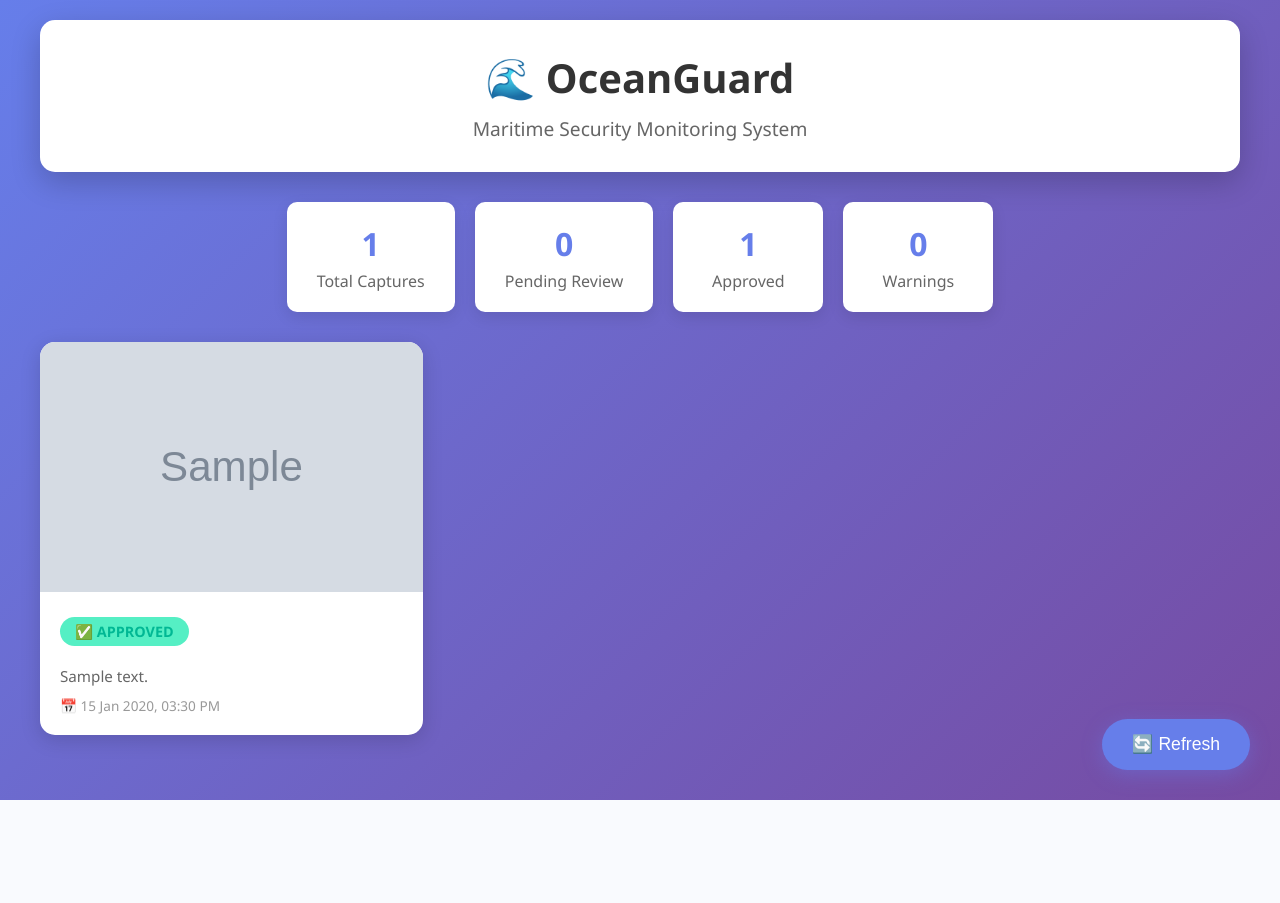
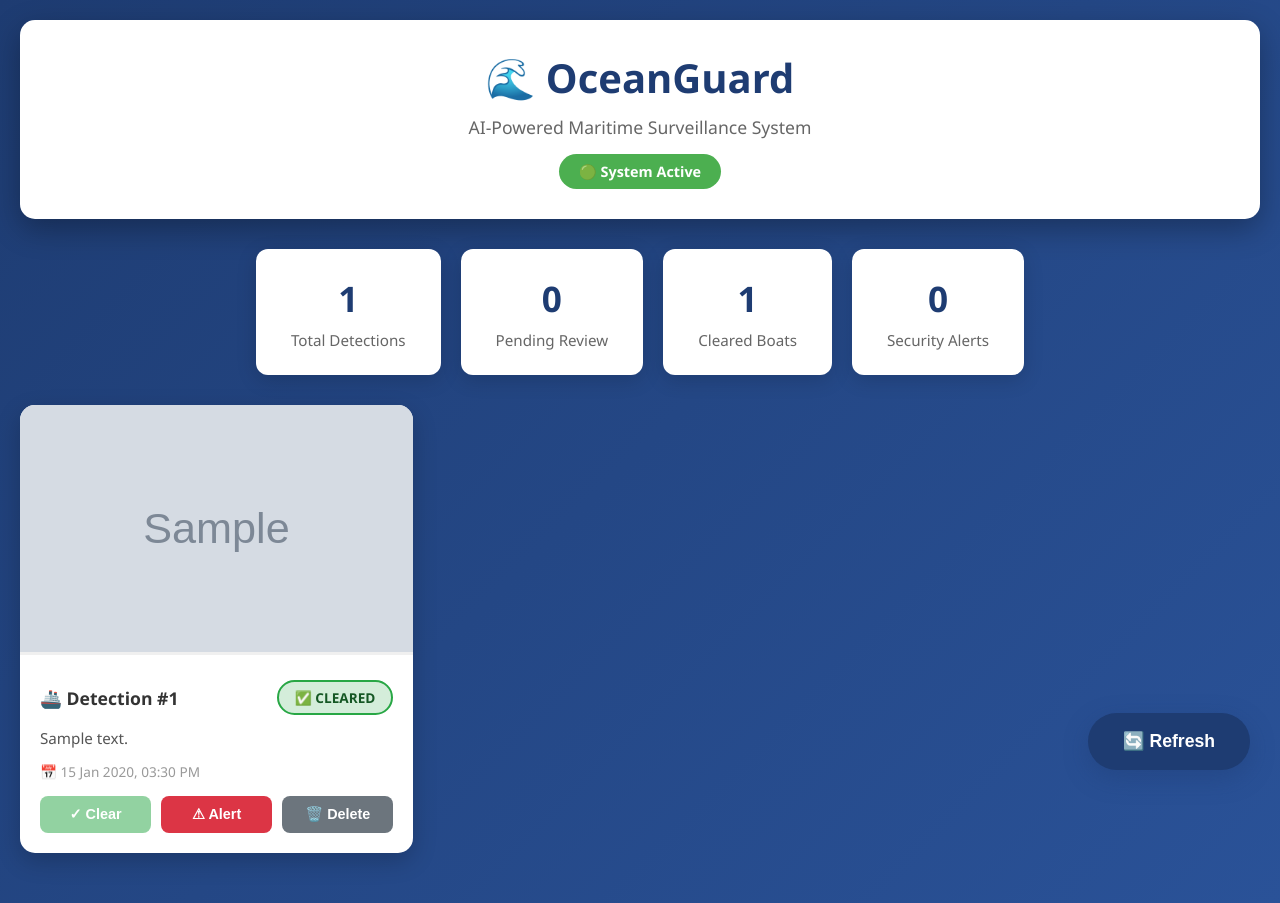
Before and after one commit to Ashu3009/Oceanguard, a Django app: page /gallery/ in a window 1280 px wide. Before the commit the page ends 800 px from the top, so only its background shows below. Run offline with Django 5.2, Linux system fonts and the light colour scheme; tables that the repository leaves empty hold one stand-in row (values such as "Sample post"); grey boxes marked "Sample" are stand-in pictures.

Commit message:
Professional frontend: Boat detection UI with Clear/Alert/Delete buttons

```diff
--- a/camera/templates/gallery.html
+++ b/camera/templates/gallery.html
@@ -3,7 +3,7 @@
 <head>
     <meta charset="UTF-8">
     <meta name="viewport" content="width=device-width, initial-scale=1.0">
-    <title>OceanGuard - Suspicious Boat Gallery</title>
+    <title>OceanGuard - Maritime Surveillance</title>
     <style>
         * {
             margin: 0;
@@ -13,13 +13,13 @@
 
         body {
             font-family: 'Segoe UI', Tahoma, Geneva, Verdana, sans-serif;
-            background: linear-gradient(135deg, #667eea 0%, #764ba2 100%);
+            background: linear-gradient(135deg, #1e3c72 0%, #2a5298 100%);
             min-height: 100vh;
             padding: 20px;
         }
 
         .container {
-            max-width: 1200px;
+            max-width: 1400px;
             margin: 0 auto;
         }
 
@@ -27,20 +27,33 @@
             background: white;
             padding: 30px;
             border-radius: 15px;
-            box-shadow: 0 10px 30px rgba(0,0,0,0.2);
+            box-shadow: 0 10px 30px rgba(0,0,0,0.3);
             text-align: center;
             margin-bottom: 30px;
         }
 
         h1 {
-            color: #333;
+            color: #1e3c72;
             font-size: 2.5em;
             margin-bottom: 10px;
+            font-weight: 700;
         }
 
         .subtitle {
             color: #666;
-            font-size: 1.2em;
+            font-size: 1.1em;
+            margin-bottom: 5px;
+        }
+
+        .system-status {
+            display: inline-block;
+            background: #4CAF50;
+            color: white;
+            padding: 8px 20px;
+            border-radius: 20px;
+            font-size: 0.9em;
+            margin-top: 10px;
+            font-weight: bold;
         }
 
         .stats {
@@ -53,28 +66,34 @@
 
         .stat-card {
             background: white;
-            padding: 20px 30px;
-            border-radius: 10px;
-            box-shadow: 0 5px 15px rgba(0,0,0,0.1);
+            padding: 25px 35px;
+            border-radius: 12px;
+            box-shadow: 0 5px 20px rgba(0,0,0,0.15);
             text-align: center;
-            min-width: 150px;
+            min-width: 160px;
+            transition: transform 0.3s ease;
+        }
+
+        .stat-card:hover {
+            transform: translateY(-3px);
         }
 
         .stat-number {
-            font-size: 2em;
+            font-size: 2.2em;
             font-weight: bold;
-            color: #667eea;
+            color: #1e3c72;
         }
 
         .stat-label {
             color: #666;
-            margin-top: 5px;
+            margin-top: 8px;
+            font-size: 0.95em;
         }
 
         .gallery {
             display: grid;
-            grid-template-columns: repeat(auto-fill, minmax(300px, 1fr));
-            gap: 25px;
+            grid-template-columns: repeat(auto-fill, minmax(320px, 1fr));
+            gap: 30px;
             margin-bottom: 30px;
         }
 
@@ -82,95 +101,168 @@
             background: white;
             border-radius: 15px;
             overflow: hidden;
-            box-shadow: 0 5px 20px rgba(0,0,0,0.15);
+            box-shadow: 0 8px 25px rgba(0,0,0,0.2);
             transition: transform 0.3s ease, box-shadow 0.3s ease;
         }
 
         .boat-card:hover {
-            transform: translateY(-5px);
-            box-shadow: 0 10px 30px rgba(0,0,0,0.3);
+            transform: translateY(-8px);
+            box-shadow: 0 15px 40px rgba(0,0,0,0.3);
         }
 
         .boat-image {
             width: 100%;
             height: 250px;
             object-fit: cover;
+            border-bottom: 3px solid #f0f0f0;
         }
 
         .boat-info {
             padding: 20px;
         }
 
+        .boat-header {
+            display: flex;
+            justify-content: space-between;
+            align-items: center;
+            margin-bottom: 12px;
+        }
+
+        .boat-id {
+            font-weight: bold;
+            color: #333;
+            font-size: 1.1em;
+        }
+
         .boat-status {
             display: inline-block;
-            padding: 5px 15px;
+            padding: 6px 16px;
             border-radius: 20px;
-            font-size: 0.9em;
+            font-size: 0.85em;
             font-weight: bold;
-            margin-bottom: 10px;
         }
 
         .status-pending {
-            background: #ffeaa7;
-            color: #d63031;
+            background: #fff3cd;
+            color: #856404;
+            border: 2px solid #ffc107;
         }
 
         .status-approved {
-            background: #55efc4;
-            color: #00b894;
+            background: #d4edda;
+            color: #155724;
+            border: 2px solid #28a745;
         }
 
         .status-warning {
-            background: #ff7675;
-            color: white;
+            background: #f8d7da;
+            color: #721c24;
+            border: 2px solid #dc3545;
         }
 
         .boat-notes {
-            color: #666;
-            margin: 10px 0;
+            color: #555;
+            margin: 12px 0;
             font-size: 0.95em;
+            line-height: 1.5;
         }
 
         .boat-time {
             color: #999;
             font-size: 0.85em;
+            margin-bottom: 15px;
+        }
+
+        .action-buttons {
+            display: flex;
+            gap: 10px;
+            margin-top: 15px;
+        }
+
+        .action-btn {
+            flex: 1;
+            padding: 10px;
+            border: none;
+            border-radius: 8px;
+            font-weight: bold;
+            cursor: pointer;
+            transition: all 0.3s ease;
+            font-size: 0.9em;
+        }
+
+        .approve-btn {
+            background: #28a745;
+            color: white;
+        }
+
+        .approve-btn:hover {
+            background: #218838;
+            transform: scale(1.05);
+        }
+
+        .warning-btn {
+            background: #dc3545;
+            color: white;
+        }
+
+        .warning-btn:hover {
+            background: #c82333;
+            transform: scale(1.05);
+        }
+
+        .delete-btn {
+            background: #6c757d;
+            color: white;
+        }
+
+        .delete-btn:hover {
+            background: #5a6268;
+            transform: scale(1.05);
+        }
+
+        .action-btn:disabled {
+            opacity: 0.5;
+            cursor: not-allowed;
         }
 
         .refresh-btn {
             position: fixed;
             bottom: 30px;
             right: 30px;
-            background: #667eea;
+            background: #1e3c72;
             color: white;
             border: none;
-            padding: 15px 30px;
+            padding: 18px 35px;
             border-radius: 50px;
             font-size: 1.1em;
+            font-weight: bold;
             cursor: pointer;
-            box-shadow: 0 5px 20px rgba(102, 126, 234, 0.4);
+            box-shadow: 0 8px 25px rgba(30, 60, 114, 0.4);
             transition: all 0.3s ease;
         }
 
         .refresh-btn:hover {
-            background: #764ba2;
-            transform: scale(1.05);
+            background: #2a5298;
+            transform: scale(1.1);
         }
 
         .no-boats {
             text-align: center;
-            padding: 60px 20px;
+            padding: 80px 20px;
             background: white;
             border-radius: 15px;
-            box-shadow: 0 5px 20px rgba(0,0,0,0.1);
+            box-shadow: 0 8px 25px rgba(0,0,0,0.15);
         }
 
         .no-boats h2 {
-            color: #666;
-            margin-bottom: 10px;
+            color: #1e3c72;
+            margin-bottom: 15px;
+            font-size: 1.8em;
         }
 
         .no-boats p {
-            color: #999;
+            color: #666;
+            font-size: 1.1em;
         }
 
         @media (max-width: 768px) {
@@ -186,6 +278,10 @@
                 flex-direction: column;
                 align-items: stretch;
             }
+
+            .action-buttons {
+                flex-direction: column;
+            }
         }
     </style>
 </head>
@@ -193,13 +289,14 @@
     <div class="container">
         <header>
             <h1>🌊 OceanGuard</h1>
-            <p class="subtitle">Maritime Security Monitoring System</p>
+            <p class="subtitle">AI-Powered Maritime Surveillance System</p>
+            <span class="system-status">🟢 System Active</span>
         </header>
 
         <div class="stats">
             <div class="stat-card">
                 <div class="stat-number">{{ total }}</div>
-                <div class="stat-label">Total Captures</div>
+                <div class="stat-label">Total Detections</div>
             </div>
             <div class="stat-card">
                 <div class="stat-number">{{ pending }}</div>
@@ -207,11 +304,11 @@
             </div>
             <div class="stat-card">
                 <div class="stat-number">{{ approved }}</div>
-                <div class="stat-label">Approved</div>
+                <div class="stat-label">Cleared Boats</div>
             </div>
             <div class="stat-card">
                 <div class="stat-number">{{ warnings }}</div>
-                <div class="stat-label">Warnings</div>
+                <div class="stat-label">Security Alerts</div>
             </div>
         </div>
 
@@ -219,18 +316,43 @@
         <div class="gallery">
             {% for capture in captures %}
             <div class="boat-card">
-                <img src="{{ capture.image.url }}" alt="Boat Capture" class="boat-image">
+                <img src="{{ capture.image.url }}" alt="Suspicious Boat" class="boat-image">
                 <div class="boat-info">
-                    <span class="boat-status status-{{ capture.status }}">
-                        {% if capture.status == 'pending' %}⚠️ PENDING{% endif %}
-                        {% if capture.status == 'approved' %}✅ APPROVED{% endif %}
-                        {% if capture.status == 'warning' %}🚨 WARNING{% endif %}
-                    </span>
+                    <div class="boat-header">
+                        <span class="boat-id">🚢 Detection #{{ capture.id }}</span>
+                        <span class="boat-status status-{{ capture.status }}">
+                            {% if capture.status == 'pending' %}⚠️ REVIEW{% endif %}
+                            {% if capture.status == 'approved' %}✅ CLEARED{% endif %}
+                            {% if capture.status == 'warning' %}🚨 ALERT{% endif %}
+                        </span>
+                    </div>
                     <div class="boat-notes">
                         {{ capture.notes }}
                     </div>
                     <div class="boat-time">
                         📅 {{ capture.captured_at|date:"d M Y, h:i A" }}
+                    </div>
+                    <div class="action-buttons">
+                        <form method="POST" action="/update-status/{{ capture.id }}/" style="flex: 1; display: flex;">
+                            {% csrf_token %}
+                            <input type="hidden" name="status" value="approved">
+                            <button type="submit" class="action-btn approve-btn" {% if capture.status == 'approved' %}disabled{% endif %}>
+                                ✓ Clear
+                            </button>
+                        </form>
+                        <form method="POST" action="/update-status/{{ capture.id }}/" style="flex: 1; display: flex;">
+                            {% csrf_token %}
+                            <input type="hidden" name="status" value="warning">
+                            <button type="submit" class="action-btn warning-btn" {% if capture.status == 'warning' %}disabled{% endif %}>
+                                ⚠ Alert
+                            </button>
+                        </form>
+                        <form method="POST" action="/delete-capture/{{ capture.id }}/" onsubmit="return confirm('Delete this detection?')" style="flex: 1; display: flex;">
+                            {% csrf_token %}
+                            <button type="submit" class="action-btn delete-btn">
+                                🗑️ Delete
+                            </button>
+                        </form>
                     </div>
                 </div>
             </div>
@@ -238,8 +360,8 @@
         </div>
         {% else %}
         <div class="no-boats">
-            <h2>No Suspicious Activity Detected</h2>
-            <p>System is actively monitoring. Suspicious boats will appear here when detected.</p>
+            <h2>🔍 No Detections Yet</h2>
+            <p>System is actively monitoring the maritime area. Suspicious activities will be displayed here.</p>
         </div>
         {% endif %}
 
--- a/camera/views.py
+++ b/camera/views.py
@@ -1,5 +1,5 @@
 from django.http import JsonResponse
-from django.shortcuts import render
+from django.shortcuts import render, redirect
 from django.views.decorators.csrf import csrf_exempt
 from django.core.files.base import ContentFile
 from django.utils import timezone
@@ -355,8 +355,8 @@
 
 
 def gallery(request):
-    # Get all boat captures from database
-    captures = BoatCapture.objects.all()
+    # Get all boat captures from database, newest first
+    captures = BoatCapture.objects.all().order_by('-captured_at')
 
     # Calculate stats
     total = captures.count()
@@ -373,6 +373,23 @@
         "page_title": "All Captures",
         "current_page": "all"
     })
+
+
+def update_status(request, capture_id):
+    """Update the status of a boat capture (approve/warning)"""
+    if request.method == 'POST':
+        try:
+            capture = BoatCapture.objects.get(id=capture_id)
+            new_status = request.POST.get('status')
+
+            if new_status in ['approved', 'warning', 'pending']:
+                capture.status = new_status
+                capture.save()
+                print(f"✅ Updated capture #{capture_id} status to: {new_status}")
+        except BoatCapture.DoesNotExist:
+            print(f"❌ Capture #{capture_id} not found")
+
+    return redirect('/gallery/')
 
 
 def approved_gallery(request):
```
